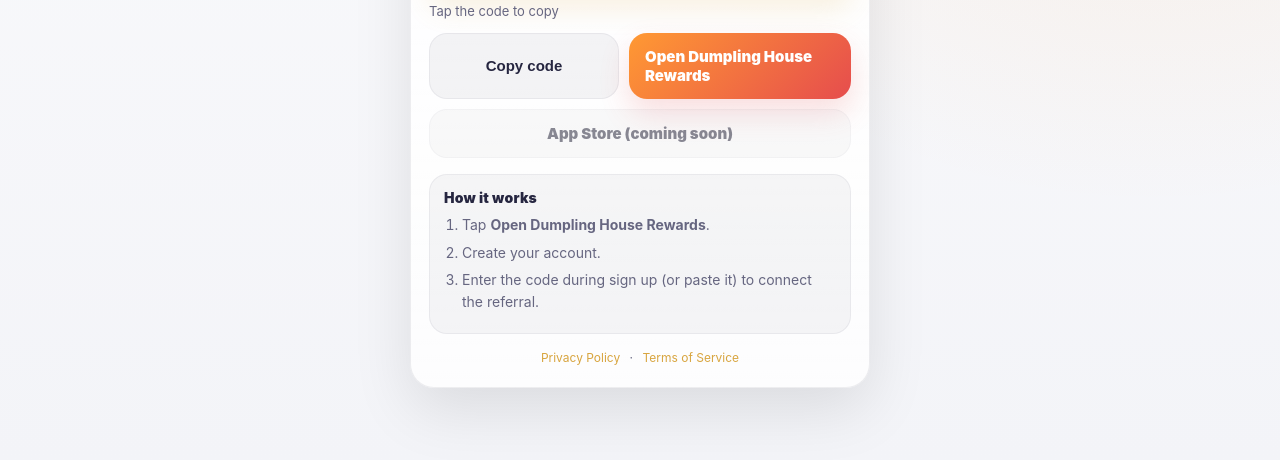
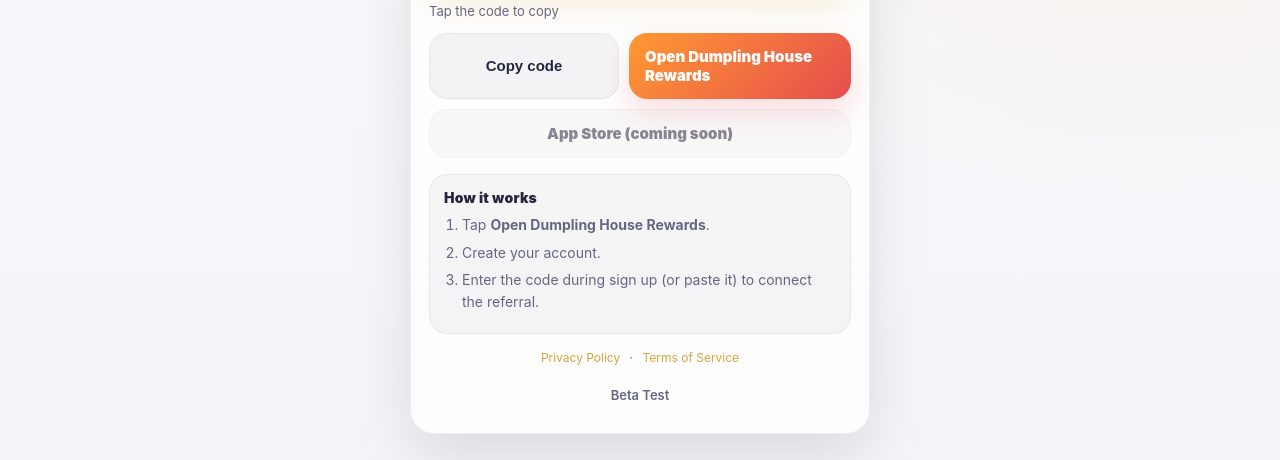
Before and after one commit to jeremiahw12310/restaurant-stripe-server, a website: page backend-deploy/public/refer.html in a window 1280 px wide. Shown: the part 384-844 px from the top of the page. Drawn offline with Linux system fonts and the light colour scheme.

Commit message:
Referral page: add Beta Test button with TestFlight link

```diff
--- a/backend-deploy/public/refer.html
+++ b/backend-deploy/public/refer.html
@@ -219,6 +219,24 @@
       .toast.show {
         opacity: 1;
       }
+      .btn-beta {
+        display: inline-block;
+        margin-top: 14px;
+        padding: 8px 12px;
+        font-size: 13px;
+        font-weight: 600;
+        color: var(--muted);
+        text-decoration: none;
+        border-radius: 12px;
+        transition: color 0.12s ease, background 0.12s ease;
+      }
+      .btn-beta:hover {
+        color: var(--gold);
+        background: rgba(216, 165, 63, 0.08);
+      }
+      .btn-beta:active {
+        opacity: 0.9;
+      }
       @media (prefers-reduced-motion: reduce) {
         .btn {
           transition: none;
@@ -273,6 +291,9 @@
           ·
           <a href="/terms.html" target="_blank" rel="noreferrer">Terms of Service</a>
         </div>
+        <div style="text-align: center;">
+          <a class="btn-beta" id="betaTestBtn" href="#" target="_blank" rel="noopener noreferrer">Beta Test</a>
+        </div>
       </div>
     </div>
 
@@ -289,6 +310,9 @@
       // App Store link (enable after submission by filling this in)
       // Example: "https://apps.apple.com/app/id1234567890"
       const APP_STORE_URL = "";
+
+      // TestFlight public link for beta testers (paste your link from App Store Connect → TestFlight → Public Link)
+      const TESTFLIGHT_PUBLIC_LINK = "https://testflight.apple.com/join/GJfArH64";
 
       // Deep link fallback (if the app is installed but Universal Links isn't set up yet)
       const deepLink = `restaurantdemo://referral?code=${encodeURIComponent(code)}`;
@@ -323,6 +347,14 @@
           document.body.removeChild(ta);
           showToast("Copied code");
         }
+      }
+
+      // Beta Test button (TestFlight)
+      const betaTestBtn = document.getElementById("betaTestBtn");
+      if (TESTFLIGHT_PUBLIC_LINK && /^https?:\/\//i.test(TESTFLIGHT_PUBLIC_LINK)) {
+        betaTestBtn.href = TESTFLIGHT_PUBLIC_LINK;
+      } else {
+        betaTestBtn.style.display = "none";
       }
 
       // App Store button (disabled by default until APP_STORE_URL is set)
```
Also changed, not shown: public/refer.html (+32 -0 lines).
